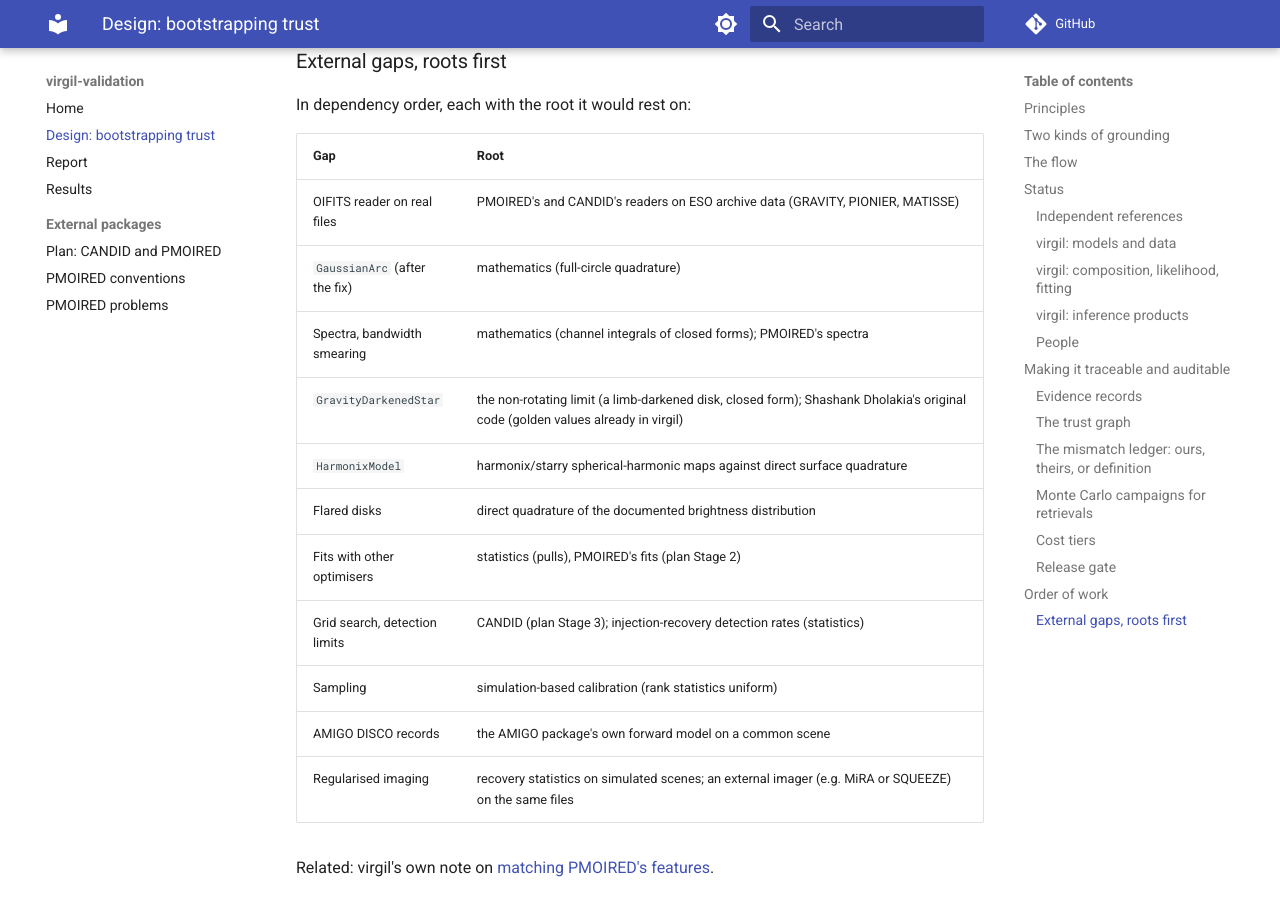
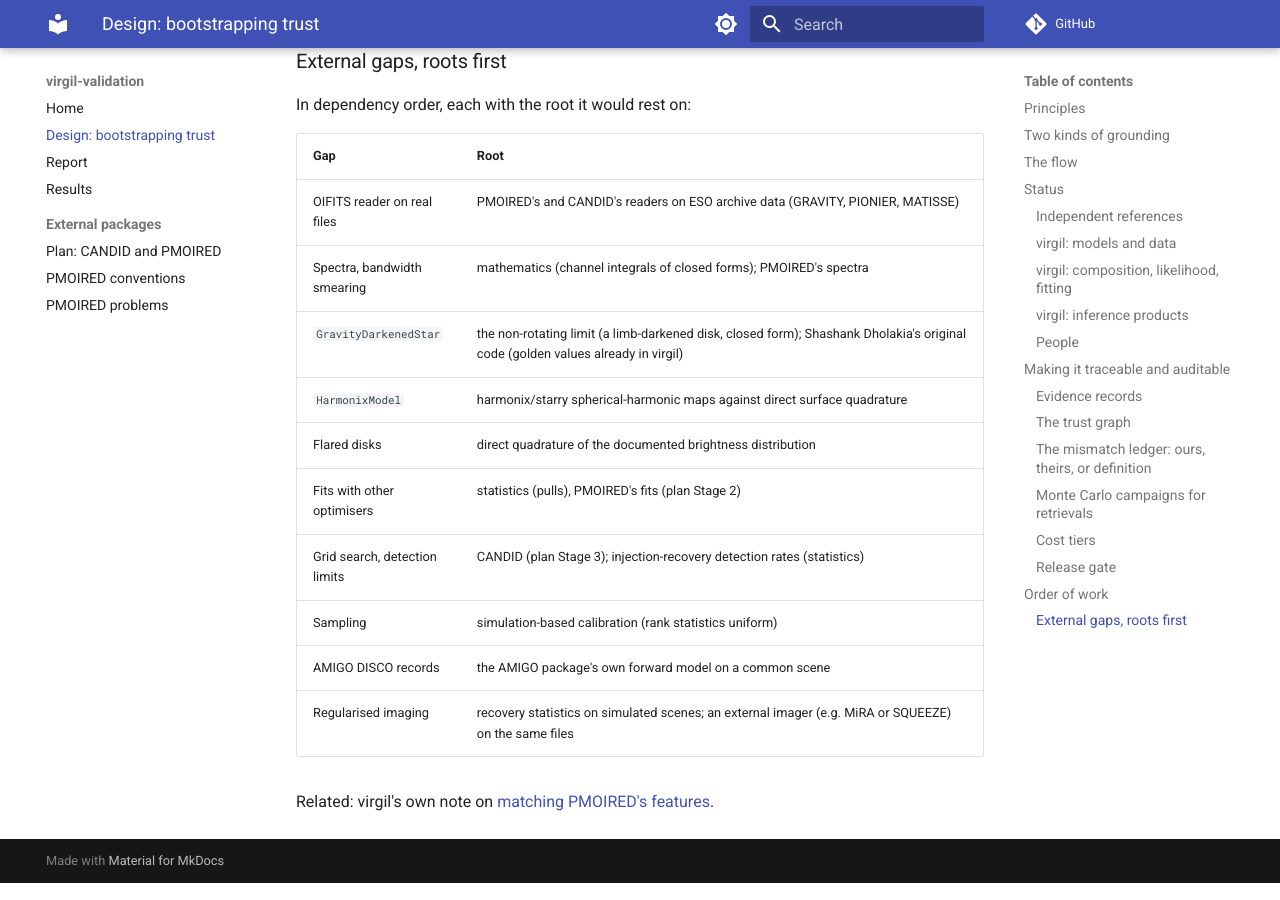
Before and after one commit to benjaminpope/virgil-validation, an MkDocs documentation site: the page built from docs/design.md, in a window 1280 px wide and 900 px high, scrolled down 8164 px. Built offline with MkDocs 1.6.1 and Material for MkDocs 9.7.7, drawn with Linux system fonts in a browser that asks for light colours; comment, search, counter and statistics services are not loaded.

Commit message:
Docs workflow: Pages and OIDC permissions only on the deploy job; drop the GaussianArc gap (validated)
Co-Authored-By: Claude Opus 5.5 <noreply@anthropic.com>

```diff
--- a/docs/design.md
+++ b/docs/design.md
@@ -347,7 +347,6 @@ In dependency order, each with the root it would rest on:
 | Gap | Root |
 | --- | --- |
 | OIFITS reader on real files | PMOIRED's and CANDID's readers on ESO archive data (GRAVITY, PIONIER, MATISSE) |
-| `GaussianArc` (after the fix) | mathematics (full-circle quadrature) |
 | Spectra, bandwidth smearing | mathematics (channel integrals of closed forms); PMOIRED's spectra |
 | `GravityDarkenedStar` | the non-rotating limit (a limb-darkened disk, closed form); Shashank Dholakia's original code (golden values already in virgil) |
 | `HarmonixModel` | harmonix/starry spherical-harmonic maps against direct surface quadrature |
```
Also changed, not shown: 1 other file.
